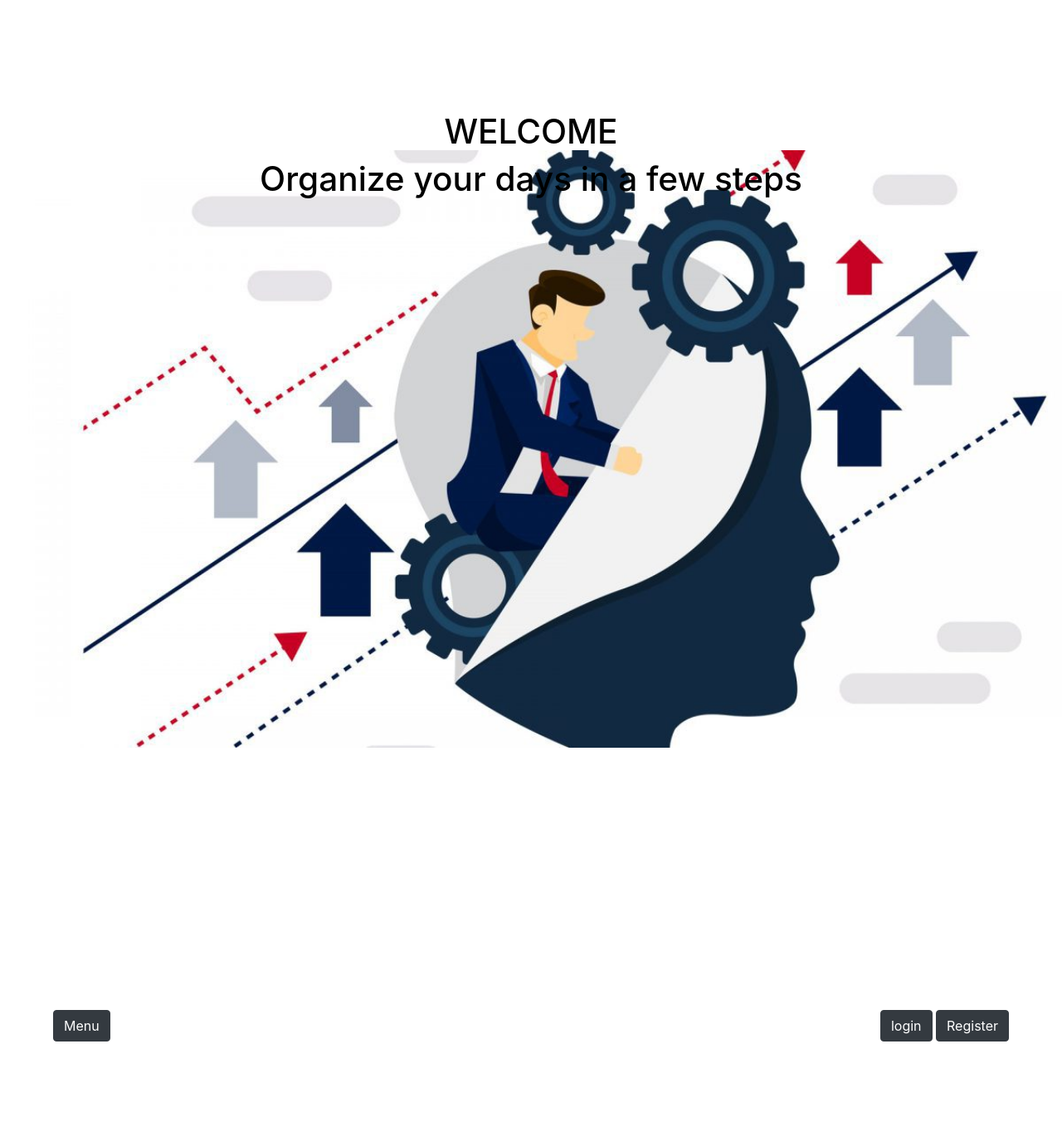
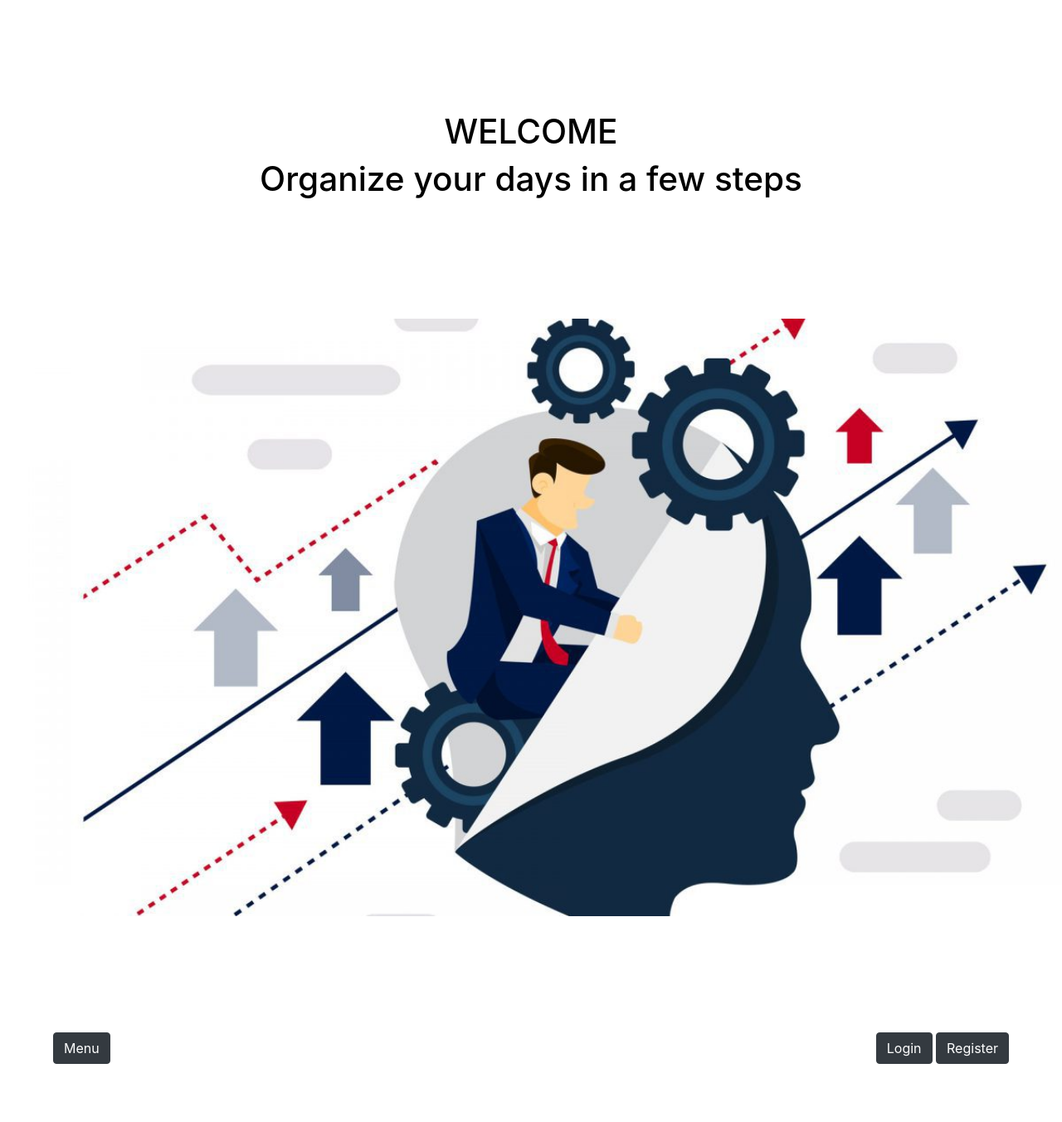
Before and after one commit to wilberpulido/Lista-de-tareas, a PHP site: page / in a window 1280 px wide. Shown: the whole page at 83% size. Run offline with PHP 8.4, Linux system fonts and the light colour scheme.

Commit message:
avance en modelo telefono

```diff
--- /dev/null
+++ b/funciones.js
@@ -0,0 +1,20 @@
+const liOne = document.getElementsByTagName("li")["0"];
+const liTwo = document.getElementsByTagName("li")["1"];
+const liThee = document.getElementsByTagName("li")["2"];
+
+
+function onClick(e){
+    e.preventDefault();
+    if (typeof e.target.children['0'] !== "undefined") {
+        const link = e.target.children['0'].href;
+
+        return window.open(link,"_self");
+    }
+    const link = e.target.href;
+
+    return window.open(link,"_self");
+}
+
+liOne.addEventListener("click", onClick);
+liTwo.addEventListener("click", onClick);
+liThee.addEventListener("click", onClick);
--- a/index.php
+++ b/index.php
@@ -26,6 +26,8 @@
     <link rel="stylesheet" href="https://cdn.jsdelivr.net/npm/bootstrap@4.5.3/dist/css/bootstrap.min.css" integrity="sha384-TX8t27EcRE3e/ihU7zmQxVncDAy5uIKz4rEkgIXeMed4M0jlfIDPvg6uqKI2xXr2" crossorigin="anonymous">
     <link rel="stylesheet" href="style/style.css">
     <link rel="shortcut icon" href="images/iconTask.icon"/>
+    <script defer type="text/javascript" src="./funciones.js"></script>
+
     <title>Home page</title>
 </head>
 <body>
@@ -35,31 +37,28 @@
 ?>
 <div class="container-fluid">
     <header>
-        <div>
+        <div class="menu">
             <button class="btn btn-dark btn-menu"> Menu</button>
             <div class="other-submenu">
-                <button class="btn btn-dark"> login </button>
-                <!-- <?php echo __DIR__ ?> -->
-                <button class="btn btn-dark"> Register</button>
+                <button class="btn btn-dark"> <a href="view/login.html"> Login </a> </button>
+                <button class="btn btn-dark"> <a href="view/registration.html"> Register </a></button>
             </div>
             <?php
             $whyUseUrl ="view/whyUseApp.php" ;
-            $loginUrl ="view/login.html";
             $aboutMeUrl = "view/aboutMe.php";
-            $registerUrl = "view/registration.html";
             $contactUrl = "view/contact.php";
             include("view/landingPage/header.php");
             ?>
         </div>
     </header>
-
     <main>
-        <div class="withoutLogin">
-            <div  class="titleWithoutLogin">
-                <h2 class="text-center" >WELCOME</h2>
-                <h4 class="text-center">Organize your days in a few steps</h4>
-            </div>
+        <div class="titleWithoutLogin">
+            <h2 class="text-center" >WELCOME</h2>
+            <h4 class="text-center">Organize your days in a few steps</h4>
         </div>
+        <figure>
+            <img src="images/fo-1200x675.jpg" alt="homePage">
+        </figure>
     </main>
 </div>
 <?php
--- a/style/style.css
+++ b/style/style.css
@@ -26,22 +26,26 @@
 /* navegador */
 header{
     position: fixed;
-    height: 20vh;
+    height: 35vh;
+    top: 65vh;
     width: 100vw;
-    top: 80vh;
     left: 0;
     right: 0;
     z-index: 10;
+    /* background-color: tomato; */
 }
 .other-submenu,
 .btn-menu{
     position: absolute;
-    top: 10vh;
+    top:27vh;
     transition: top 1s;
     z-index: 1;
 }
 .other-submenu{
     right: 5vw;
+}
+.other-submenu button a{
+    color: white;
 }
 .btn-menu{
     left: 5vw;
@@ -84,53 +81,64 @@
     margin: 0;
     padding: 0;
 }
-ul li {
-    display: inline-block;
+ul li button{
     list-style: none;
-    width: 100vw;
-    height: 3.33vh;
-    background-color: brown;
+    border: 1px solid gray;
+    width: 100%;
+    height: 8.33vh;
+    display: flex;
+    justify-content: center;
+    align-items: center;
+    margin: 0;
+    padding: 0;
 }
-
- /* homestyle */
-.withoutLogin{
-    height: 80vh;
+main{
+    height: 90vh;
     width: 100vw;
     position: absolute;
     left: 0;
     top: 0;
     bottom: 0;
-    background-image: url("../images/fo-1200x675.jpg");
-    background-repeat: no-repeat;
-    background-position: center;
-    background-size: contain;
+    overflow: auto;
 }
+main figure{
+    position: relative;
+    height: auto;
+    width: 100vw;
+    top:20vh;
+}
+main figure img{
+    width: 100%;
+}
+
+/* .menu{
+
+} */
+
+ /* homestyle */
 .titleWithoutLogin{
+    top:10vh;
     position: relative;
-    margin: 10vh auto;
-    height: max-content;
-    width: max-content;
+    margin: 0vh auto;
 }
 .titleWithoutLogin > *{
     color: black;
     font-size: 3vh;
 }
-.whyUseApp{
-    height: 90vh;
-    width: 100%;
-}
+
 .whyUseAppGrid{
+    margin: 5vh 5%;
+    width: 90%;
     display: grid;
     grid-template-columns: 45% 45%;
     grid-column-gap: 10%;
-    grid-template-rows: 50px repeat(3,40vh);
-    grid-row-gap: 10vh;
+    grid-template-rows: 20vh repeat(3,40vh);
 }
 .whyUseAppGrid h2{
+    margin: auto;
     text-align: center;
     grid-column-start: 1;
     grid-column-end: 3;
-    margin-top: 5vh;
     font-size: 5vh;
 }
 .whyUseAppGrid div{
--- a/view/landingPage/header.php
+++ b/view/landingPage/header.php
@@ -1,17 +1,23 @@
 <ul class="navegbar navbar-dark bg-dark">
-    <li>
+    <li >
+        <button class="bg-dark">
             <a href="<?php echo $whyUseUrl ?>">
                 Why this application?
             </a>
+        </button>
     </li>
     <li>
+        <button class="bg-dark">
             <a href="<?php echo $aboutMeUrl ?>">
                 About me
             </a>
+        </button>
     </li>
     <li>
+        <button class="bg-dark">
         <a href="<?php echo $contactUrl ?>">
             Contact
         </a>
+        </button>
     </li>
 </ul>
```
Also changed, not shown: other parts of style/style.css (+21 -25 lines), view/aboutMe.php (+9 -8 lines), view/whyUseApp.php (+8 -3 lines). Lines whose indentation alone changed are shown as unchanged.
